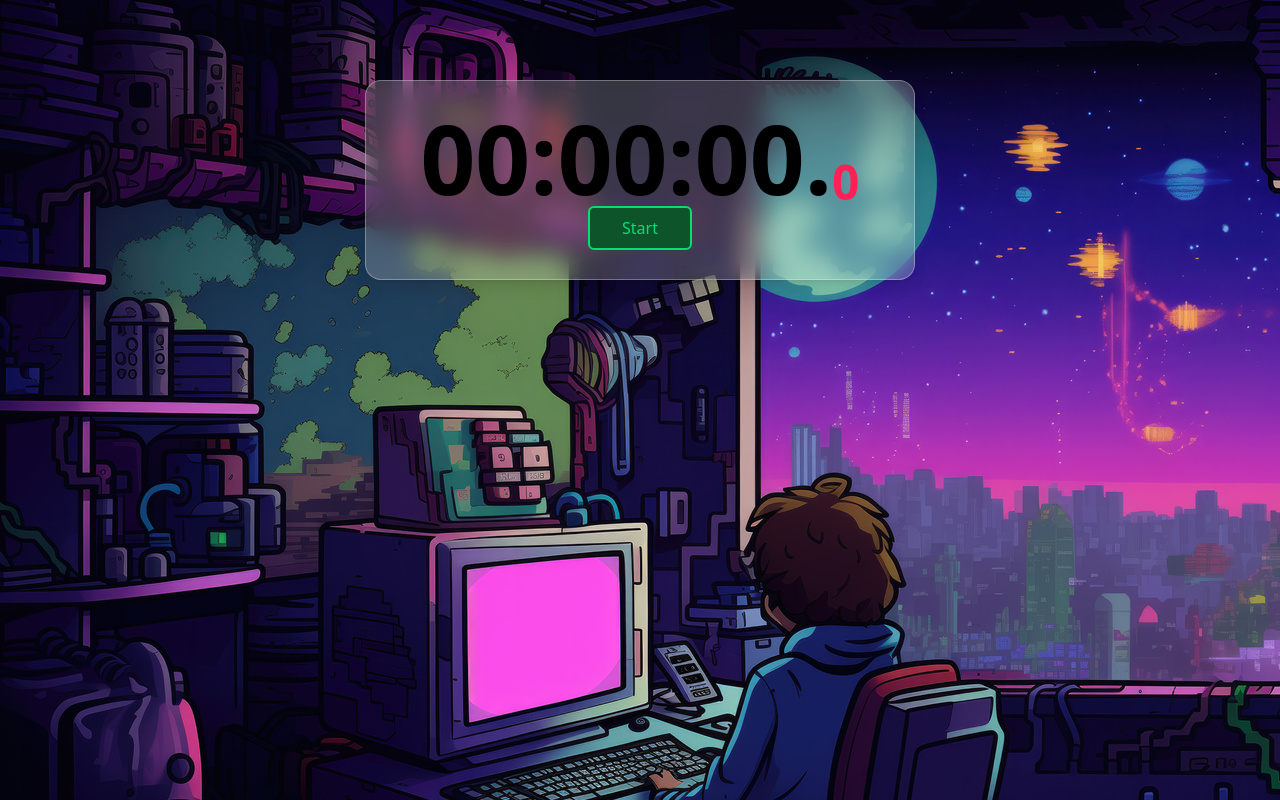
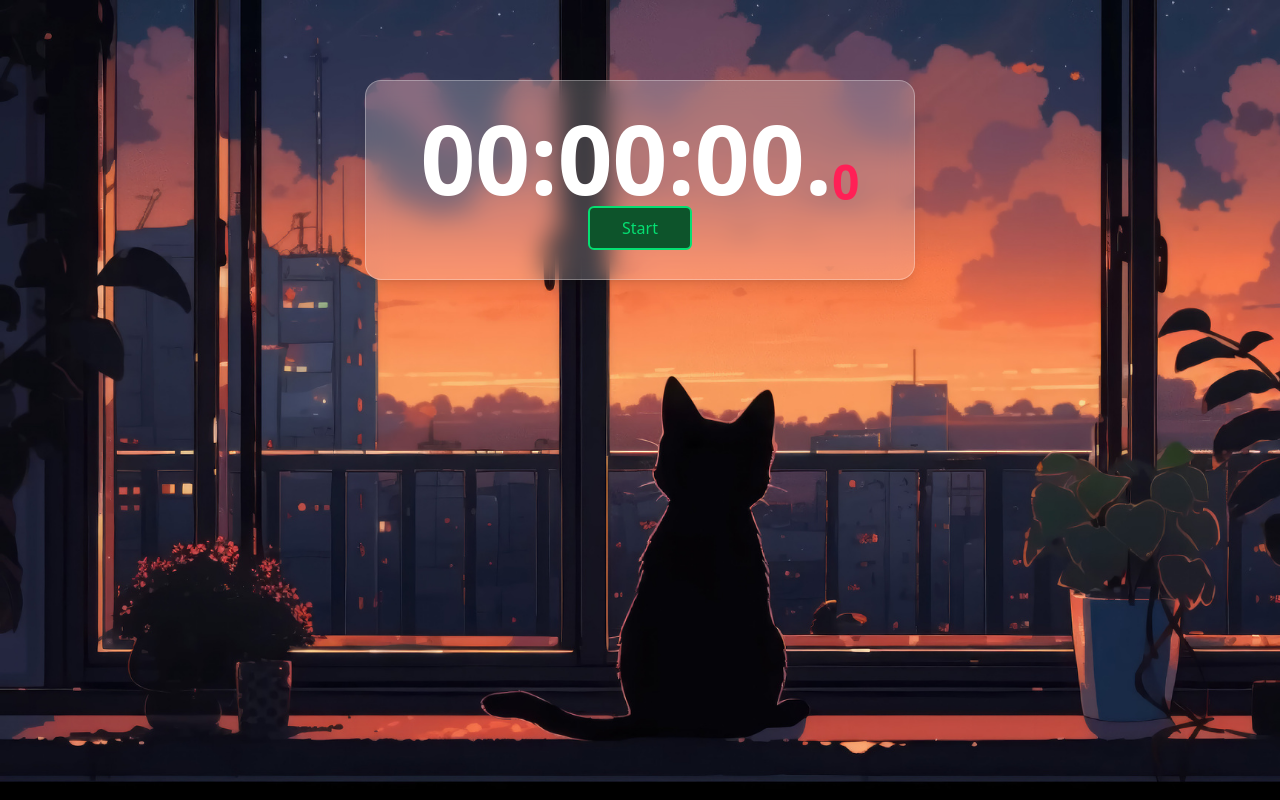
Before and after one commit to ankitsensei/Focustation, a React (Vite) app: page /stopwatch in a window 1280 px wide. Built offline with nearby package versions, Linux system fonts and the light colour scheme.

Commit message:
fixed: bg scroll

```diff
--- a/src/comps/Stopwatch.tsx
+++ b/src/comps/Stopwatch.tsx
@@ -1,7 +1,7 @@
 import { useState, useEffect, useRef } from 'react';
 // import { useLocation } from "react-router-dom";
 
-import Wall from "../assets/walls/work-lofi-wall.jpg"
+import Wall from "../assets/walls/cat-lofi-wall.jpg"
 
 import Btn from "./Btn"
 
@@ -72,7 +72,8 @@ const Stopwatch = () => {
   }
 
   return (
-    <div className="w-full h-screen flex flex-col justify-start pt-20 items-center p-5" style={{ backgroundImage: `url(${Wall})` }}>
+    <div className='flex flex-col pt-20 items-center w-full h-screen bg-cover bg-fixed  text-white hide-scrollbar'
+      style={{ backgroundImage: `url(${Wall})` }}>
 
       <div className='w-[550px] h-[200px] flex flex-col justify-center items-center rounded-2xl bg-white/20 backdrop-blur-md shadow-lg border border-white/30'>
         <div className="flex justify-center items-end text-8xl font-bold">
--- a/src/index.css
+++ b/src/index.css
@@ -1,6 +1,14 @@
 @import "tailwindcss";
 
+li {
+  list-style-type: none;
+}
 
-li{
-    list-style-type: none;
+.hide-scrollbar::-webkit-scrollbar {
+  display: none;
 }
+
+.hide-scrollbar {
+  -ms-overflow-style: none;
+  scrollbar-width: none;
+}
--- a/src/pages/Hero.tsx
+++ b/src/pages/Hero.tsx
@@ -10,7 +10,7 @@ const Hero = () => {
 
   return (
     <div
-      className='flex flex-col pt-20 items-center w-full h-screen bg-cover bg-fixed  text-white'
+      className='flex flex-col pt-20 items-center w-full h-full bg-cover bg-fixed  text-white hide-scrollbar'
       style={{ backgroundImage: `url(${Wall})` }}
     >
       <h1 className='font-semibold text-6xl mb-8'>Focustation</h1>
```
